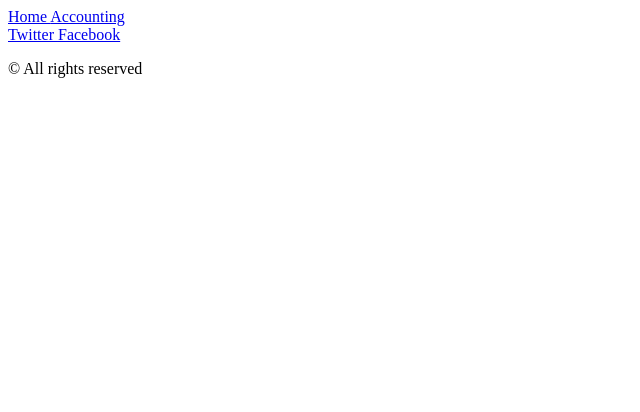
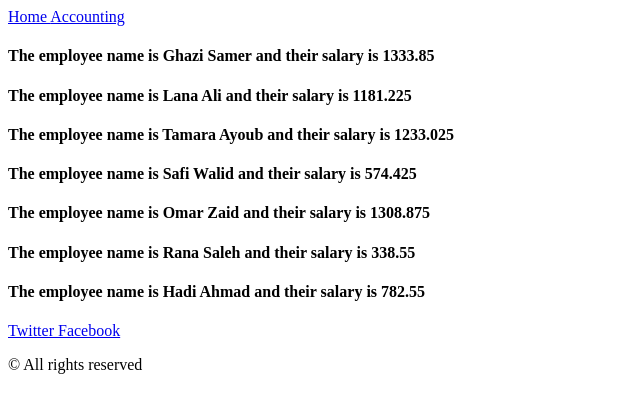
Before and after one commit to nour-alsatari/HR-management-system, a plain HTML site: page index.html in a window 1280 px wide. Shown: the whole page, without its empty margins (0-640 px from the left). Drawn offline with Linux system fonts and the light colour scheme.

Commit message:
updated code

```diff
--- a/app.js
+++ b/app.js
@@ -1,38 +1,102 @@
 'use strict';
 
-function Employee (id, fullName, department, level, salary){
-this.id = id;
-this.fullName = fullName;
-this.department = department;
-this.level = level;
-this.salary = salary;
-let imageURL = `./${id}.png`;
+let level = ["Junior", "Mid-senior", "Senior"];
+let department = ["Administration", "Marketing", "Development", "Finance"];
+let allEmployeesArr = [];
+
+function Employee(id, fullName, department, level) {
+    this.id = id;
+    this.fullName = fullName;
+    this.department = department;
+    this.level = level;
+    this.salary = 0 // i have to write the salary here because when i check the employee object i want it to be part of its properties
+    this.image = `./assets/${id}.png`;
+    allEmployeesArr.push(this);
 
 }
 
-Employee.prototype.calculateSalary = function (){
+Employee.prototype.calculateSalary = function () {
+    let salaryWithoutTax; // Variables declared inside a { } block cannot be accessed from outside the block
     if (this.level.toLowerCase() == "senior") {
-        return Math.floor(Math.random() * (2000 - 1500) + 1500)
+        salaryWithoutTax = Math.floor(Math.random() * (1500 - 2000 + 1) + 1500)
     } else if (this.level.toLowerCase() == "mid-senior") {
-        return Math.floor(Math.random() * (1500 - 1000) + 1000)
+        salaryWithoutTax = Math.floor(Math.random() * (1000 - 1500 + 1) + 1000)
     } else if (this.level.toLowerCase() == "junior") {
-        return Math.floor(Math.random() * (1000 - 500) + 500)
+        salaryWithoutTax = Math.floor(Math.random() * (500 - 1000 + 1) + 500)
     }
- this.netSalary = Math.floor(this.salary() * 0.925)
+    // console.log(salaryWithoutTax);
+    return this.salary = salaryWithoutTax - (salaryWithoutTax * 0.075);
+    //console.log(allEmployeesArr[i].calculateSalary()) ==> number because it returns a number
+    // console.log(allEmployeesArr[i].calculateSalary()) ==> will show u what's inside of it
 }
 
-Employee.prototype.render = function() {
-   document.write(`<h2>Employee: ${fullName}</h2>
-   <h2>Net Salary: ${netSalary}</h2>`)
+Employee.prototype.render = function () {
+    document.write(`<h4>The employee name is ${this.fullName}
+    and their salary is ${this.salary} </h4>`)
+
+    // console.log(allEmployeesArr[i].render()) ==> undefined because it doesn't return anything
 }
 
-let employee1 = new Employee (1000, "Ghazi Samer", 'Administration', 'Senior');
-let employee2 = new Employee (1001, "Lana Ali", 'Finance', 'Senior');
-let employee3 = new Employee (1002, "Tamara Ayoub", 'Marketing', 'Senior');
-let employee4 = new Employee (1004, "Omar Zaid", 'Development', 'Senior');
-let employee5 =new Employee (1003, "Safi Walid", 'Administration', 'Mid-Senior');
-let employee6 =new Employee (1005, "Rana Saleh", 'Development', 'Junior');
-let employee7 =new Employee (1006, "Hadi Ahmad", 'Finance	', 'Mid-Senior');
+let ghaziSamer = new Employee("1000", "Ghazi Samer", department[0], level[2]);
+let lanaAli = new Employee("1001", "Lana Ali", department[3], level[2]);
+let tamaraAyoub = new Employee("1002", "Tamara Ayoub", department[1], level[2]);
+let safiWalid = new Employee("1003", "Safi Walid", department[0], level[1]);
+let omarZaid = new Employee("1004", "Omar Zaid", department[2], level[2]);
+let ranaSaleh = new Employee("1005", "Rana Saleh", department[2], level[0]);
+let hadiAhmad = new Employee("1006", "Hadi Ahmad", department[3], level[1]);
 
 
-console.log(employee1);
+for (let i = 0; i < allEmployeesArr.length; i++) {
+    allEmployeesArr[i].calculateSalary();
+    allEmployeesArr[i].render();
+}
+
+//
+// function uniqueID() {
+//     const arr = [];
+//     while (arr.length < 8) {
+//         const val = Math.floor(1000 + Math.random() * 9000);
+//         if (arr.indexOf(r) === -1) {
+//             arr.push(r);
+//         }
+//     }
+// }
+
+// let form = document.getElementById("form");
+// form.addEventListener("submit", handleSubmit)
+
+// function handleSubmit(event) {
+//     event.preventDefault();
+//     let fullName = event.target.fullName.value;
+//     let image = event.target.empImg.value;
+//     let department = event.target.department.value;
+//     let level = event.target.level.value;
+
+//     let newEmployee = new Employee(0, fullName, department, level, imageUrl);
+
+//     uniqueID(newEmployee);
+//     newEmployee.render();
+
+// }Employee.prototype.render = function () {
+//     let div = document.createElement("div");
+//     let employeeImage = document.createElement("img");
+//     let employeeName = document.createElement("h4");
+//     let employeeId = document.createElement("h4");
+//     let employeeDepartment = document.createElement("h3");
+//     let employeeLevel = document.createElement("h3");
+//     let employeeSalary = document.createElement("h2");
+//     employeeImage.setAttribute("src", this.image);
+//     employeeName.textContent = `Employee: ${this.fullName}`;
+//     employeeId.textContent = `ID: ${this.id}`;
+//     employeeDepartment.textContent = `Department: ${this.department}`;
+//     employeeLevel.textContent = `Level: ${this.level}`;
+//     employeeSalary.textContent = `Salary: ${this.salary}`;
+//     div.appendChild(employeeImage);
+//     div.appendChild(employeeName);
+//     div.appendChild(employeeId);
+//     div.appendChild(employeeDepartment);
+//     div.appendChild(employeeLevel);
+//     div.appendChild(employeeSalary);
+
+//     return div;
+//   };
```
Also changed, not shown: index.html (+23 -0 lines), 1 other file.
